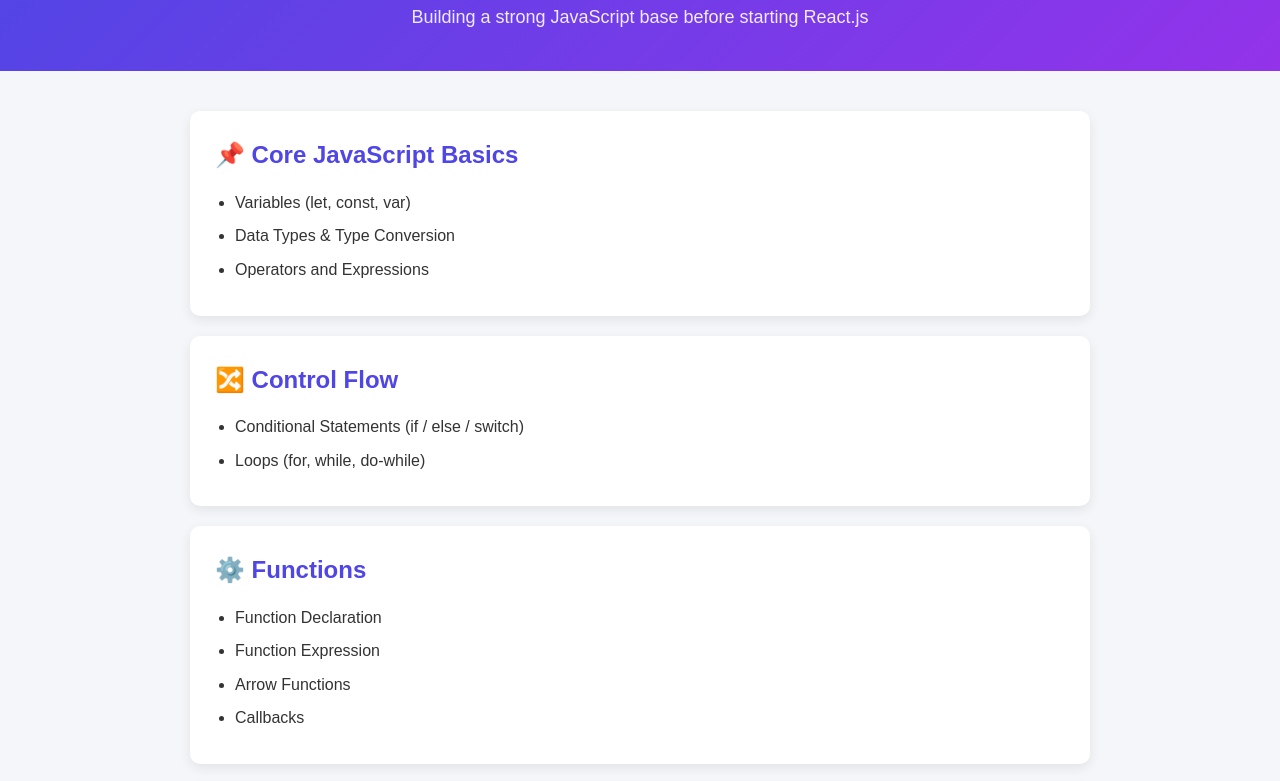
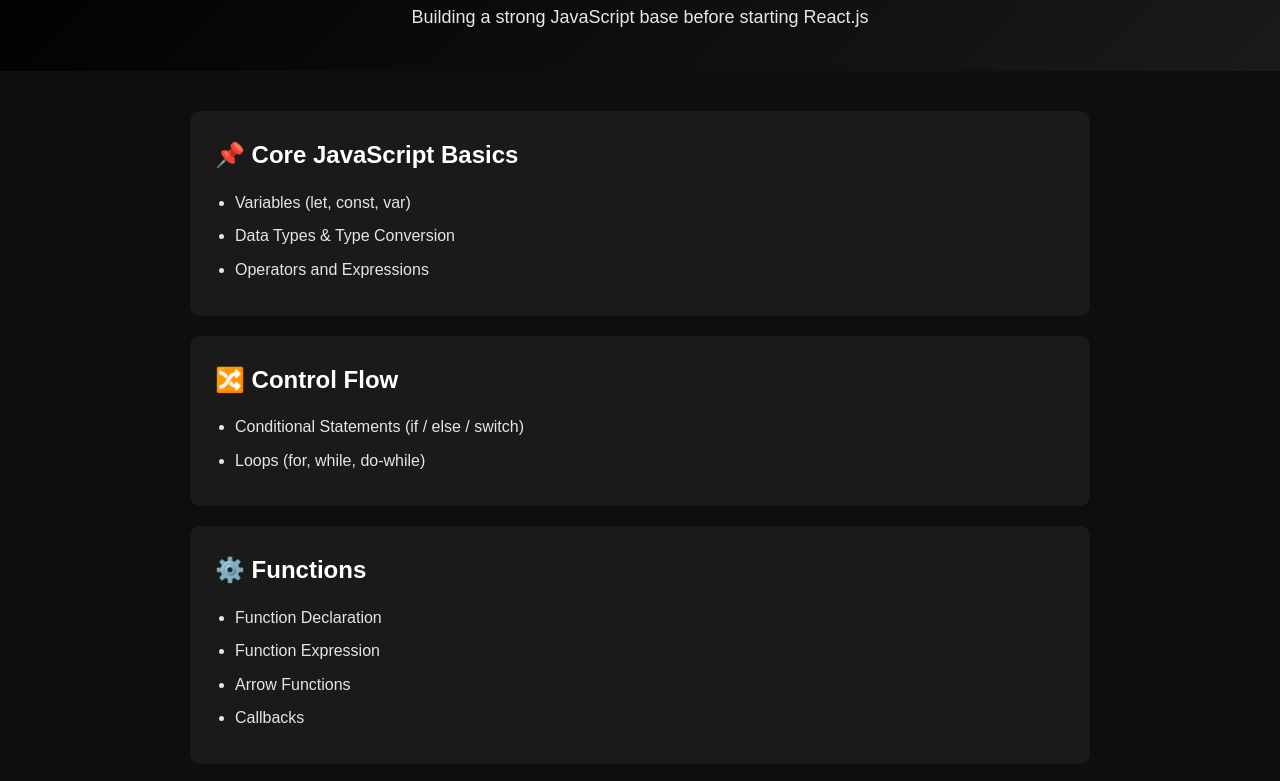
Before and after one commit to Fullstack-Raza/2026-march13, a plain HTML site: page index.html in a window 1280 px wide. Shown: the part 105-886 px from the top of the page. Drawn offline with Linux system fonts and the light colour scheme.

Commit message:
dark theme

```diff
--- a/style.css
+++ b/style.css
@@ -1,13 +1,13 @@
 :root{
 
---primary-color:#4f46e5;
---secondary-color:#9333ea;
---background-color:#f4f6f9;
---card-bg:#ffffff;
---text-color:#333;
---heading-color:#4f46e5;
---footer-bg:#111;
---footer-text:#aaa;
+--primary-color:#000000;
+--secondary-color:#1a1a1a;
+--background-color:#0f0f0f;
+--card-bg:#1a1a1a;
+--text-color:#e5e5e5;
+--heading-color:#ffffff;
+--footer-bg:#000000;
+--footer-text:#aaaaaa;
 
 }
 
```
